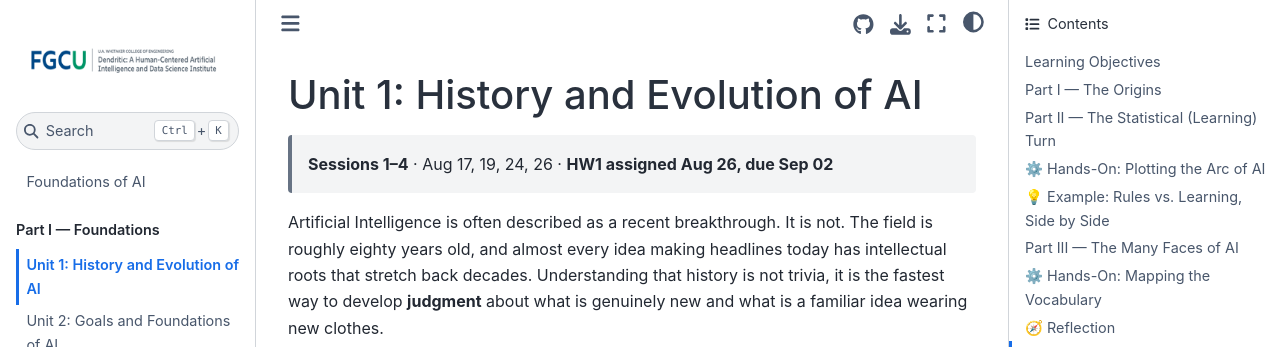
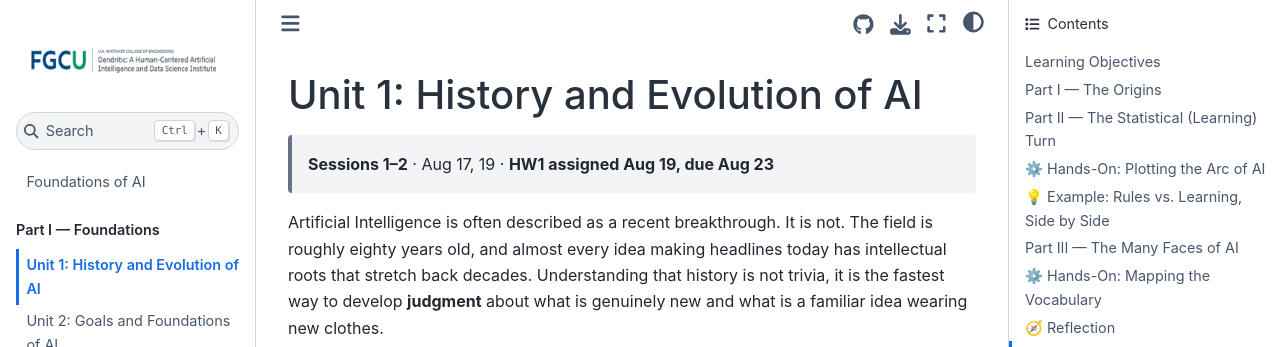
Before and after one commit to lndecastro/Foundations_of_AI, a Jupyter Book: the page built from book/Unit_01_History_and_Evolution.md, in a window 1280 px wide and 900 px high. Shown: the top 347 px of the window. Built offline with Jupyter Book 1.0.4 settings and Sphinx 7.4.7 and the Sphinx Book theme 1.1.4, drawn with Linux system fonts in a browser that asks for light colours.

Commit message:
Update session dates and homework deadlines

```diff
--- a/book/Unit_01_History_and_Evolution.md
+++ b/book/Unit_01_History_and_Evolution.md
@@ -1,6 +1,6 @@
 # Unit 1: History and Evolution of AI
 
-> **Sessions 1–4** · Aug 17, 19, 24, 26 · **HW1 assigned Aug 26, due Sep 02**
+> **Sessions 1–2** · Aug 17, 19 · **HW1 assigned Aug 19, due Aug 23**
 
 Artificial Intelligence is often described as a recent breakthrough. It is not. The field is roughly eighty years old, and almost every idea making headlines today has intellectual roots that stretch back decades. Understanding that history is not trivia, it is the fastest way to develop **judgment** about what is genuinely new and what is a familiar idea wearing new clothes.
 
```
